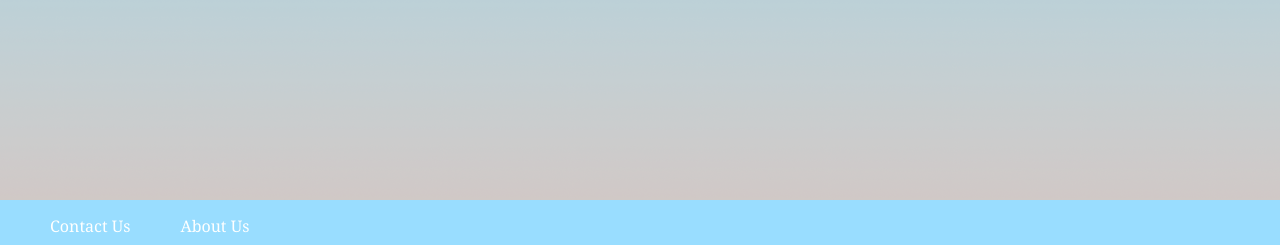
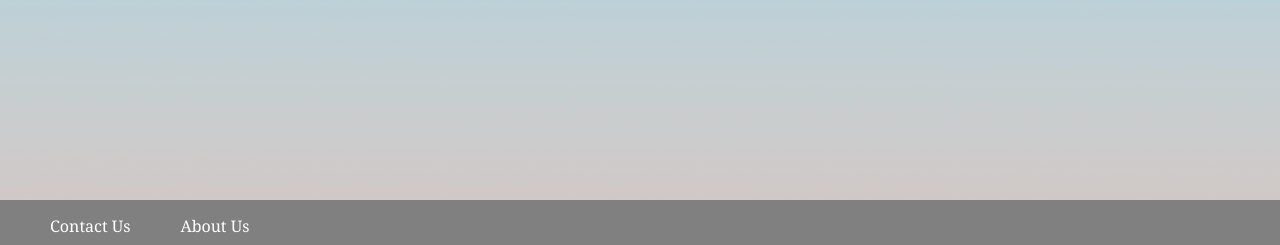
Before and after one commit to kieran6/urban-octo-waddle, a PHP site: page /login.html in a window 1280 px wide. Shown: the part 555-800 px from the top of the page. Run offline with PHP 8.4, Linux system fonts and the light colour scheme.

Commit message:
Update YaleArt.css

```diff
--- a/YaleArt.css
+++ b/YaleArt.css
@@ -10,7 +10,7 @@ body {
 
 .footer
 {
-   background-color: #99ddff;
+   background-color: grey;
    position:fixed;
    bottom:0px;
    left:0px;
```
